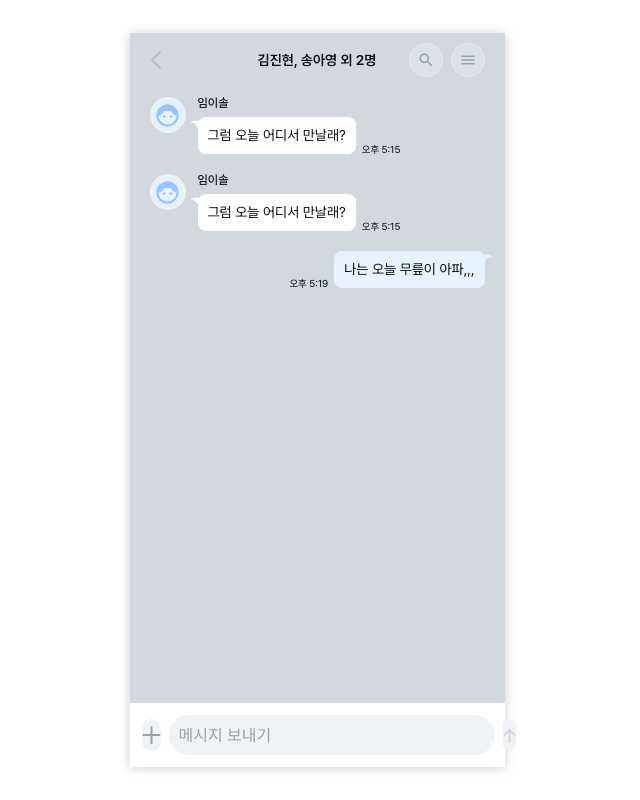
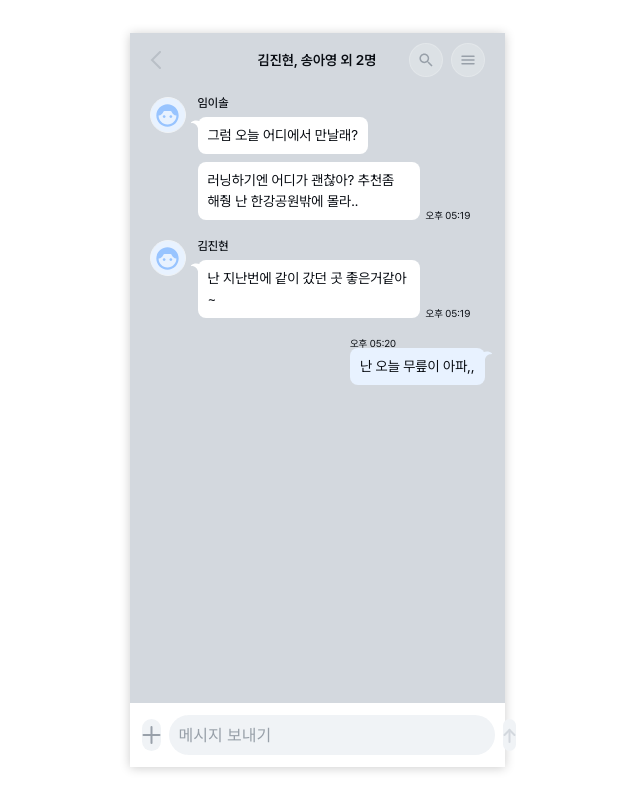
Before and after one commit to CEOS-Developers/react-messenger-21th, a React (Vite) app: page /chatroom/1 in a window 1280 px wide. Shown: the whole page, without its empty margins (323-963 px from the left). Built offline with nearby package versions, Linux system fonts and the light colour scheme.

Commit message:
feat: 유저별 메시지에 따라 메시지 렌더링

```diff
--- a/src/pages/ChatRoom/components/RcvdMessage.tsx
+++ b/src/pages/ChatRoom/components/RcvdMessage.tsx
@@ -1,8 +1,10 @@
 import RcvdArrow from '@/assets/icons/rcvdArrow.svg?react';
 import Profile from '@/assets/icons/profile.svg?react';
 import Message from './Message';
+import { messagesByUserDto } from '@/utils/dto';
+import { formatCreatedAt } from '@/utils/formatCreatedAt';
 
-export default function RcvdMessage() {
+export default function RcvdMessage({ fromUser, messages }: messagesByUserDto) {
 	return (
 		<div className="flex gap-3 py-2.5">
 			<button className="w-9 h-9 flex justify-center items-center border border-black-100 rounded-full bg-profile-blue">
@@ -10,16 +12,21 @@ export default function RcvdMessage() {
 			</button>
 
 			<div className="flex flex-col gap-2">
-				<div className="caption1-medium">임이솔</div>
+				<div className="caption1-medium">{fromUser.name}</div>
+				{messages.map(({ id, createdAt, content, isTimeVisible }, index) => {
+					const formattedCreatedAt = formatCreatedAt(new Date(createdAt));
 
-				<div className="flex">
-					<Message isReceived={true}>
-						<RcvdArrow className="absolute top-[0.1563rem] -left-2" />
-						그럼 오늘 어디서 만날래?
-					</Message>
+					return (
+						<div className="flex" key={id}>
+							<Message isReceived={true}>
+								{index === 0 && <RcvdArrow className="absolute top-[0.1563rem] -left-2" />}
+								{content}
+							</Message>
 
-					<div className="ml-1.5 mt-auto caption2-regular">오후 5:15</div>
-				</div>
+							{isTimeVisible && <div className="ml-1.5 mt-auto caption2-regular">{formattedCreatedAt}</div>}
+						</div>
+					);
+				})}
 			</div>
 		</div>
 	);
--- a/src/pages/ChatRoom/components/SentMessage.tsx
+++ b/src/pages/ChatRoom/components/SentMessage.tsx
@@ -1,15 +1,25 @@
 import SentArrow from '@/assets/icons/sentArrow.svg?react';
 import Message from './Message';
+import { messageByUserDto } from '@/utils/dto';
+import { formatCreatedAt } from '@/utils/formatCreatedAt';
 
-export default function SentMessage() {
+export default function SentMessage({ messages }: { messages: messageByUserDto[] }) {
 	return (
 		<div className="flex justify-end py-2.5">
-			<div className="caption2-regular mr-1.5 mt-auto">오후 5:19</div>
+			{messages.map(({ id, createdAt, content, isTimeVisible }, index) => {
+				const formattedCreatedAt = formatCreatedAt(new Date(createdAt));
 
-			<Message isReceived={false}>
-				<SentArrow className="absolute top-[0.1563rem] -right-2" />
-				나는 오늘 무릎이 아파,,,
-			</Message>
+				return (
+					<div key={id}>
+						{isTimeVisible && <div className="caption2-regular mr-1.5 mt-auto">{formattedCreatedAt}</div>}
+
+						<Message isReceived={false}>
+							{index === 0 && <SentArrow className="absolute top-[0.1563rem] -right-2" />}
+							{content}
+						</Message>
+					</div>
+				);
+			})}
 		</div>
 	);
 }
--- a/src/pages/ChatRoom/index.tsx
+++ b/src/pages/ChatRoom/index.tsx
@@ -33,9 +33,9 @@ export default function ChatRoom() {
 			<div className="flex flex-col h-[38.5rem] overflow-y-scroll px-5" style={{ scrollbarWidth: 'none' }}>
 				{messagesByUsers.map((messagesByUser) =>
 					messagesByUser.fromUser.id === currentUserId ? (
-						<SentMessage key={messagesByUser.messages[0].id} />
+						<SentMessage key={messagesByUser.messages[0].id} messages={messagesByUser.messages} />
 					) : (
-						<RcvdMessage key={messagesByUser.messages[0].id} />
+						<RcvdMessage key={messagesByUser.messages[0].id} {...messagesByUser} />
 					),
 				)}
 			</div>
```
